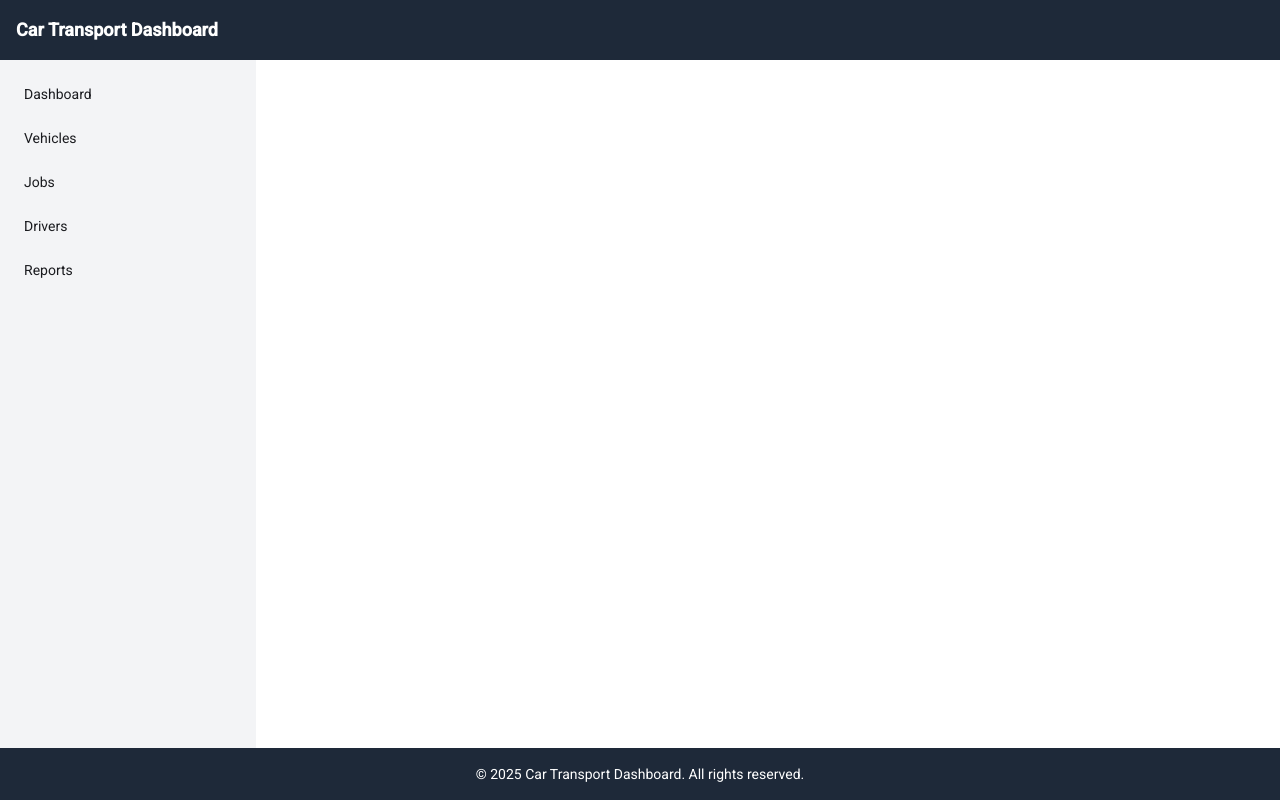
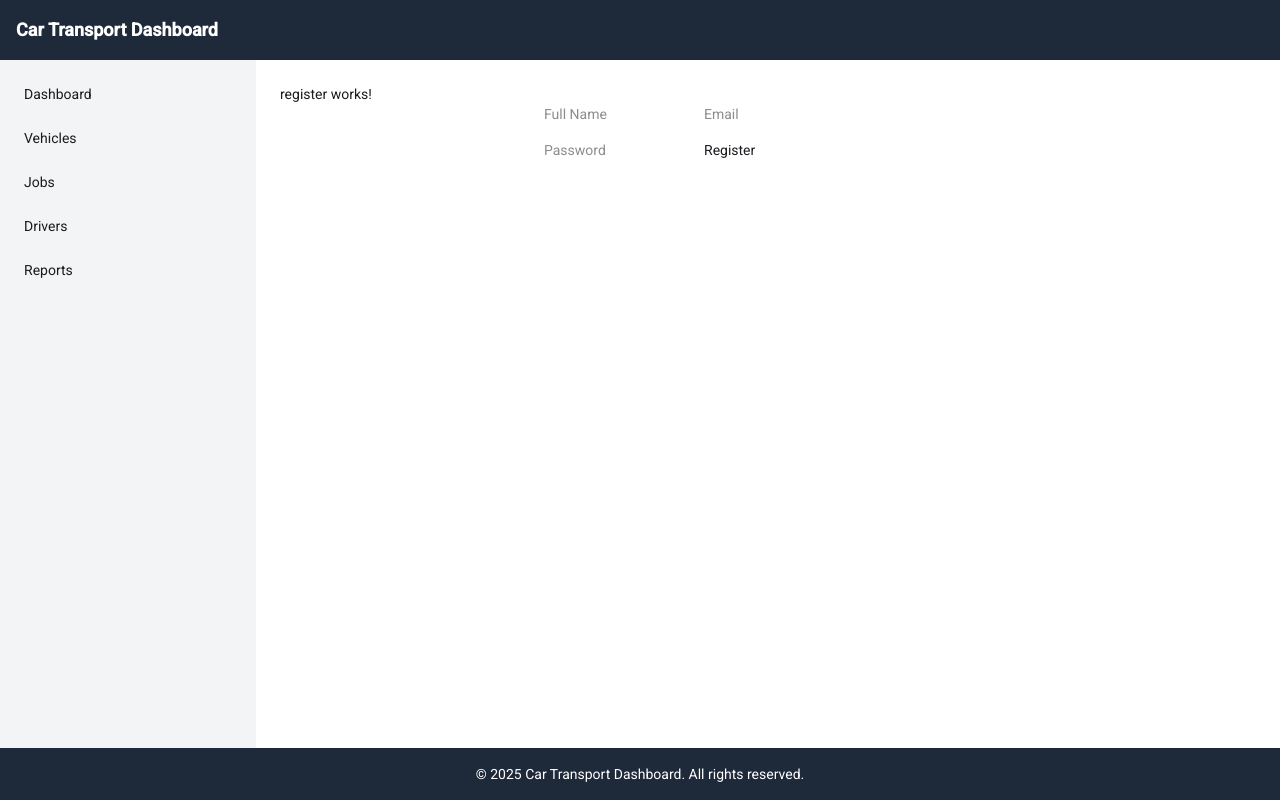
Before and after one commit to carlhope/CarTransportDashboard, an Angular app in the folder CarTransportDashboard.web/: page /account/register in a window 1280 px wide. Before the commit this address led to /. Built offline with nearby package versions, Linux system fonts and the light colour scheme.

Commit message:
implement front end register & login

```diff
--- a/CarTransportDashboard.web/src/app/app.routes.ts
+++ b/CarTransportDashboard.web/src/app/app.routes.ts
@@ -6,6 +6,8 @@ import { TransportJobs } from './pages/transport-jobs/transport-jobs';
 import { Drivers } from './pages/drivers/drivers';
 import { Reports } from './pages/reports/reports';
 import {CreateTransportJob} from './pages/transport-jobs/create-transport-job/create-transport-job';
+import {Login} from './pages/auth/login/login';
+import {Register} from './pages/auth/register/register';
 
 export const routes: Routes = [
   { path: '', redirectTo: 'dashboard', pathMatch: 'full' },
@@ -14,5 +16,7 @@ export const routes: Routes = [
   { path: 'transport-jobs', component: TransportJobs},
   {path: 'transport-jobs/create', component: CreateTransportJob },
   { path: 'drivers', component: Drivers },
-  { path: 'reports', component: Reports }
+  { path: 'reports', component: Reports },
+  {path: 'account/login', component: Login },
+  {path: 'account/register', component: Register },
 ];
--- a/CarTransportDashboard.web/src/app/models/user.ts
+++ b/CarTransportDashboard.web/src/app/models/user.ts
@@ -1,7 +1,7 @@
 import {TransportJob} from './transport-job';
 
 export interface RegisterModel {
-  email: string;
+  email: string|null|undefined;
   password: string;
   fullName: string;
 }
--- /dev/null
+++ b/CarTransportDashboard.web/src/app/pages/auth/login/login.html
@@ -0,0 +1,9 @@
+<p>login works!</p>
+<div>
+  <form [formGroup]="form" (ngSubmit)="onSubmit()" class="space-y-4 max-w-md mx-auto">
+    <input formControlName="email" placeholder="Email" class="input" />
+    <input formControlName="password" type="password" placeholder="Password" class="input" />
+    <button type="submit" class="btn">Login</button>
+  </form>
+
+</div>
--- /dev/null
+++ b/CarTransportDashboard.web/src/app/pages/auth/login/login.ts
@@ -0,0 +1,39 @@
+import {Component, OnInit} from '@angular/core';
+import {FormBuilder, FormGroup, Validators} from '@angular/forms';
+import { AuthService } from '../../../services/auth/auth';
+import { LoginModel } from '../../../models/user';
+
+@Component({
+  selector: 'app-login',
+  imports: [],
+  templateUrl: './login.html',
+  styleUrl: './login.scss'
+})
+export class Login implements OnInit {
+
+  private form!: FormGroup;
+
+  constructor(private fb: FormBuilder, private auth: AuthService) {}
+
+  ngOnInit(): void {
+    this.form = this.fb.group({
+      email: ['', [Validators.required, Validators.email]],
+      password: ['', [Validators.required]]
+    });
+  }
+
+  onSubmit() {
+    if (this.form.invalid) return;
+
+    const dto: LoginModel = this.form.value;
+    this.auth.login(dto).subscribe({
+      next: user => {
+        localStorage.setItem('accessToken', user.refreshToken ?? '');
+        console.log('Logged in:', user);
+      },
+      error: err => {
+        console.error('Login failed:', err);
+      }
+    });
+  }
+}
--- /dev/null
+++ b/CarTransportDashboard.web/src/app/pages/auth/register/register.html
@@ -0,0 +1,10 @@
+<p>register works!</p>
+<div>
+  <form [formGroup]="form" (ngSubmit)="onSubmit()" class="space-y-4 max-w-md mx-auto">
+    <input formControlName="fullName" placeholder="Full Name" class="input" />
+    <input formControlName="email" placeholder="Email" class="input" />
+    <input formControlName="password" type="password" placeholder="Password" class="input" />
+    <button type="submit" class="btn">Register</button>
+  </form>
+
+</div>
--- /dev/null
+++ b/CarTransportDashboard.web/src/app/pages/auth/register/register.ts
@@ -0,0 +1,46 @@
+import {Component, OnInit} from '@angular/core';
+import {FormBuilder, FormGroup, ReactiveFormsModule, Validators} from '@angular/forms';
+import { AuthService } from '../../../services/auth/auth';
+import { RegisterModel } from '../../../models/user';
+
+@Component({
+  selector: 'app-register',
+  imports: [
+    ReactiveFormsModule
+  ],
+  templateUrl: './register.html',
+  styleUrl: './register.scss'
+})
+
+export class Register implements OnInit {
+  form!: FormGroup;
+
+
+  constructor(private fb: FormBuilder, private auth: AuthService)
+  {
+  }
+
+  ngOnInit(): void {
+    this.form  = this.fb.group({
+      fullName: ['', Validators.required],
+      email: ['', [Validators.required, Validators.email]],
+      password: ['', [Validators.required, Validators.minLength(6)]]
+    });
+    }
+
+  onSubmit() {
+    if (this.form.invalid) return;
+
+    const dto: RegisterModel = this.form.value;
+    this.auth.register(dto).subscribe({
+      next: user => {
+        // Handle success (e.g. redirect or show message)
+        console.log('Registered:', user);
+      },
+      error: err => {
+        // Handle error
+        console.error('Registration failed:', err);
+      }
+    });
+  }
+}
```
Also changed, not shown: CarTransportDashboard.web/src/app/pages/auth/login/login.scss (added), CarTransportDashboard.web/src/app/pages/auth/register/register.scss (added), 2 other files (tests, documents, lock files or other folders).
